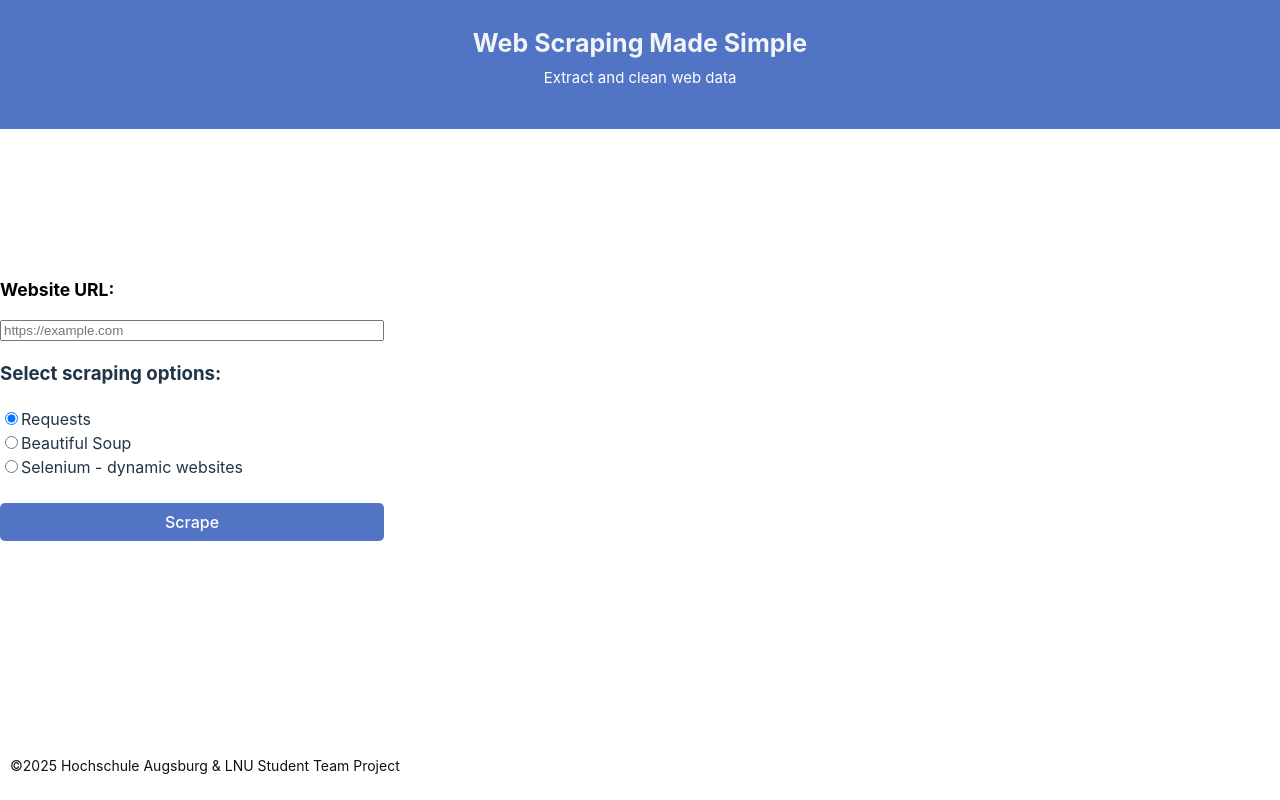
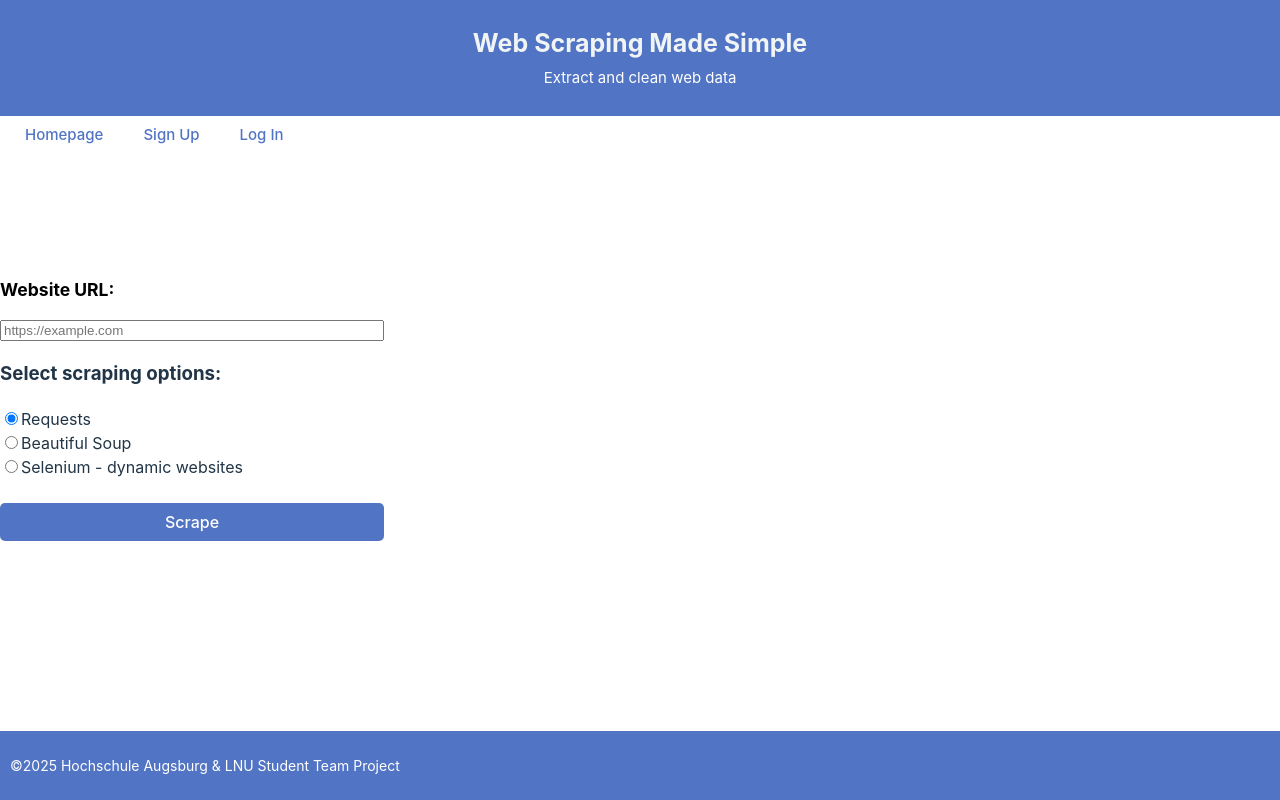
Before and after one commit to mtug812/data-scraping-application, a React (Vite) app in the folder frontend/: page / in a window 1280 px wide. Built offline with nearby package versions, Linux system fonts and the light colour scheme.

Commit message:
navbar and some design changes

```diff
--- /dev/null
+++ b/frontend/src/components/Navbar.tsx
@@ -0,0 +1,23 @@
+import "../stylers/Navbar.css"
+import React from "react"
+
+const Navbar: React.FC = () => {
+
+    return (
+        <nav className= "nav">
+            <ul>
+                <li>
+                    <a href="/" className= "homepage"> Homepage </a>
+                </li>
+                <li>
+                    <a href="/" className= "signup"> Sign Up </a>
+                </li>
+                <li>
+                    <a href="/" className= "login"> Log In </a>
+                </li>
+            </ul>
+        </nav>
+    )
+
+}
+export default Navbar;
--- a/frontend/src/pages/ScrapePage.css
+++ b/frontend/src/pages/ScrapePage.css
@@ -16,6 +16,7 @@ h1 {
     top: 0;
     left: 0;
     margin: 0;
+    margin-bottom: 0px;
 }
 
 
@@ -25,6 +26,7 @@ h2 {
     font-size: 15px;
     padding: 0px;
     gap: 0px;
+    margin-bottom: 0;
 }
 .inputContainer {
 
@@ -36,24 +38,27 @@ h2 {
 
 }
 
+
 .scrapeButton {
     margin-top: 24px;
-    padding: 8px 16px;       /* optional für eine bessere Optik */
-    background-color: rgb(82, 116, 196);/* optional, wenn du schwarzen Hintergrund willst */
-    color: white;            /* optional, weiße Textfarbe */
-    border-radius: 5px;      /* abgerundete Ecken */
-    cursor: pointer;        /* Cursor ändert sich bei Hover */
+    padding: 8px 16px;
+    background-color: rgb(82, 116, 196);
+    color: white;
+    border-radius: 5px;
+    cursor: pointer;
     width: 30vw;
   }
 
 
 
 .footer {
-    position: fixed;     /* bleibt fixiert am Bildschirmrand */
-    bottom: 0;           /* ganz unten */
-    left: 0;             /* ganz links */
-    padding: 10px;       /* optionaler Innenabstand */
-    color: #111111;         /* Textfarbe weiß (optional) */
-    font-size: 14px;     /* Schriftgröße (optional) */
-    z-index: 100;        /* Damit es über anderen Elementen steht */
+    background-color: rgb(82, 116, 196);
+    width: 100vw;
+    position: fixed;
+    bottom: 0;
+    left: 0;
+    padding: 10px;
+    color: white;
+    font-size: 14px;
+    z-index: 100;
   }
--- a/frontend/src/pages/ScrapePage.tsx
+++ b/frontend/src/pages/ScrapePage.tsx
@@ -1,12 +1,14 @@
 import React, { useState } from 'react';
 import RadioButtonsExample from '../components/RadioButtonsExample';
 import "./ScrapePage.css"
+import "../components/Navbar";
 
 //import PDButtons from '../components/PDButtons';
 //import "../stylers/PDButtons.css";
 import sendAxiosRequest, { downloadFile, previewFile } from '../api/axios';
 //import { downloadAsTxt } from '../const/utils';
 import { RadioOption } from '../const/types';
+import Navbar from '../components/Navbar';
 
 
 
@@ -66,13 +68,13 @@ const ScrapePage: React.FC = () => {
   // We return the JSX structure of the component
   return (
     // Create a container with Tailwind classes for appearance (min-height, background, padding)
-    <div className=" min-h-screen bg-gray-100 p-4 flex flex-col items-center pt-20">
+    <div className=" min-h-screen bg-gray-100 p-4 flex flex-col items-center">
       {/* Main page title */}
       <h1 style={{outline:"2px",width:"100%"}}className="text-2xl font-bold mb-4 text-center">
         Web Scraping Made Simple
       <h2 className="m-0">Extract and clean web data</h2>
       </h1>
-
+      <Navbar>{/* Hier wird die Navbar eingefügt und angezeigt */}</Navbar>
        {/* Input section where the user enters the URL */}
        <div className="inputContainer w-full max-w-md text-left">
         <h3 className="block mb-2 font-bold">Website URL:</h3>
@@ -126,11 +128,3 @@ const ScrapePage: React.FC = () => {
 
 // Export component to be used elsewhere in the application
 export default ScrapePage;
-
-//settings pt onclick +text
-
-//css separat
-
-//<PDButtons></PDButtons>
-
-//PDButtons aufrufen!!
--- /dev/null
+++ b/frontend/src/stylers/Navbar.css
@@ -0,0 +1,43 @@
+body {
+    margin: 0;
+}
+
+.nav {
+    color: rgb(82, 116, 196);
+    font-size: 15px;
+    display: flex;
+    justify-content: left;
+    align-items: center;
+    padding: 10px;
+    width: 100%;
+    height: 50px;
+    position: absolute;
+    top: 100px;
+    left: 0;
+}
+
+.nav ul{
+    padding: 0;
+    margin: 0;
+    list-style: none;
+    display:flex;
+    gap: 10px;
+}
+
+.nav a {
+    color: inherit;
+    text-decoration: none;
+    height: 100%;
+    display: block;
+    padding: 10px 15px;
+
+}
+
+
+.nav li.active {
+    background-color: lightgray;
+}
+
+.nav li:hover {
+    background-color: lightgray;
+}
```
Also changed, not shown: frontend/src/routes/AppRoutes.tsx (+5 -5 lines), frontend/src/pages/SignUpPage.tsx (added).
